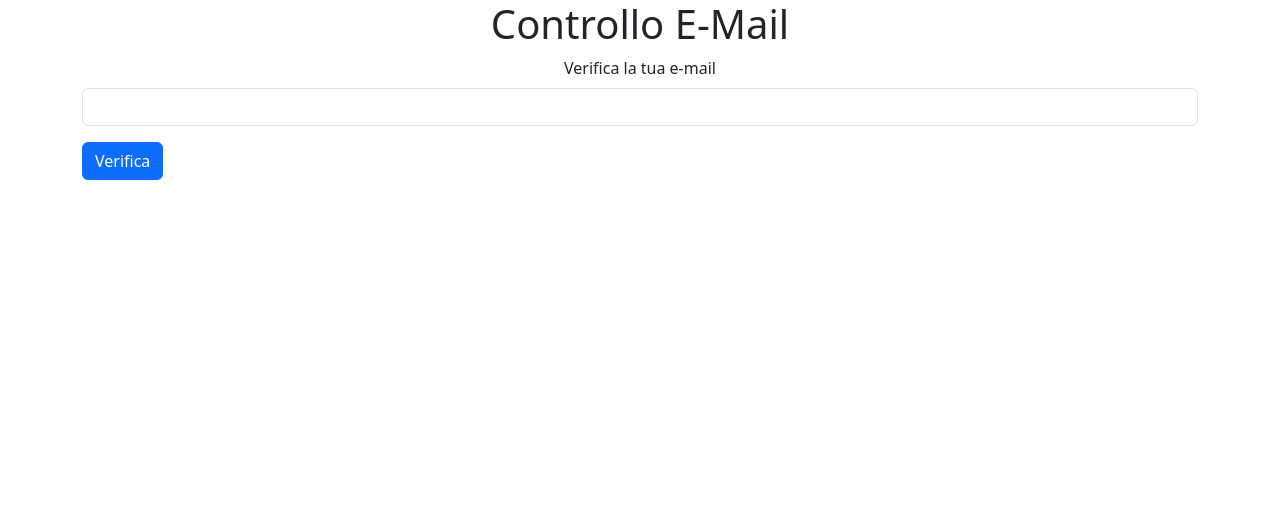
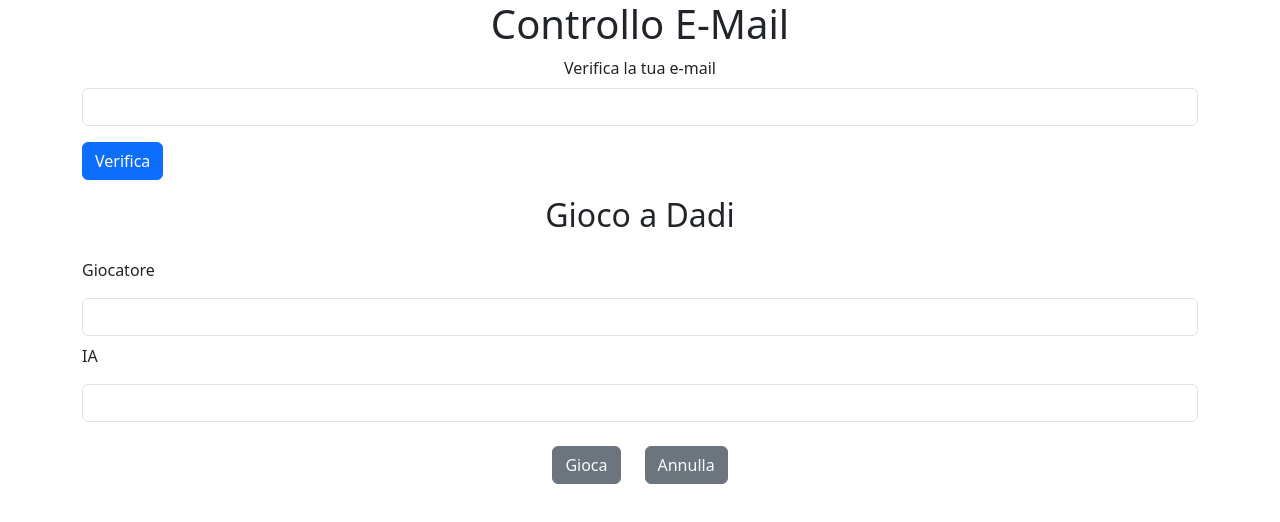
Before and after one commit to albertostizzoli/js-mail-dadi, a plain HTML site: page index.html in a window 1280 px wide. Drawn offline with nearby package versions, Linux system fonts and the light colour scheme.

Commit message:
Complete HTML Dice

```diff
--- a/index.html
+++ b/index.html
@@ -22,6 +22,21 @@
         <div class="alert alert-success d-none"></div>
     </div>
 
+    <!--Gioco a Dadi -->
+    <h2 class="text-center mt-3">Gioco a Dadi</h2>
+    <div class="container">
+        <div class="py-2 m-auto">
+            <label for="exampleFormControlInput1" class="form-label py-2">Giocatore</label>
+            <input type="text" class="form-control" id="player" name="text" value="">
+            <label for="exampleFormControlInput1" class="form-label py-2">IA</label>
+            <input type="text" class="form-control" id="cpu" name="text" value="">
+        </div>
+        <div class="mb-3 d-flex justify-content-center py-3">
+            <button id="search" class="btn btn-secondary text-light me-4">Gioca</button>
+            <button id="cancel" class="btn btn-secondary text-light">Annulla</button>
+        </div>
+    </div>
+
     <script src="js/script.js"></script>
 </body>
 
--- a/js/script.js
+++ b/js/script.js
@@ -41,3 +41,5 @@ button.addEventListener('click', function() {
         alert.className.remove('.d-none');
 }
 );
+
+// ESERCIZIO DADI
```
Lines whose indentation alone changed are shown as unchanged.
